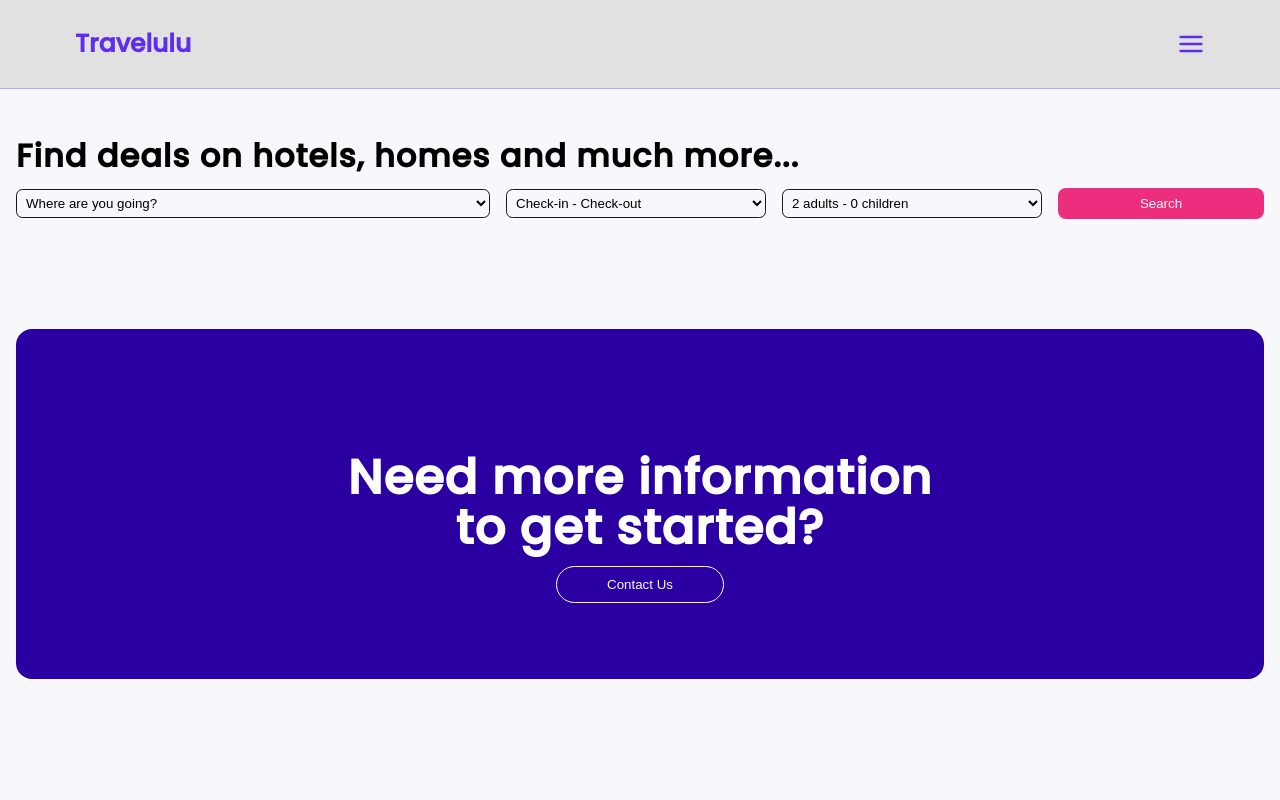
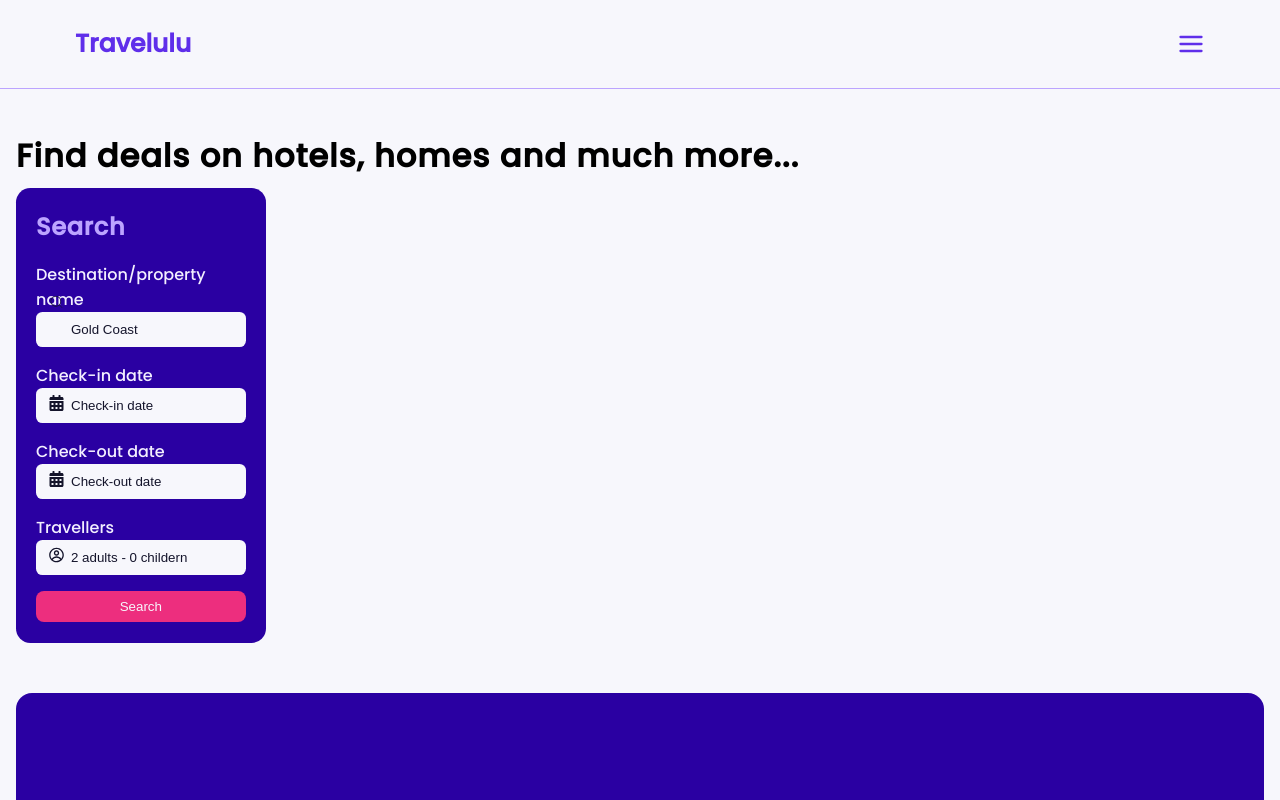
Before and after one commit to Asquare952/Travel-Planing, a React (Create React App) app: page /plans in a window 1280 px wide. Shown: the top 800 px of the page. Built offline with nearby package versions, Linux system fonts and the light colour scheme.

Commit message:
Added more features on subpage

```diff
--- a/src/Component/SearchDestination/SearchDestination.jsx
+++ b/src/Component/SearchDestination/SearchDestination.jsx
@@ -1,4 +1,7 @@
 import Styles from "./destination.module.css";
+import { CiSearch } from "react-icons/ci";
+import { FaCalendarAlt } from "react-icons/fa";
+import { CgProfile } from "react-icons/cg";
 const Deals = () => {
   return (
     <>
@@ -6,38 +9,43 @@ const Deals = () => {
         <div className={Styles.title}>
           <h4>Find deals on hotels, homes and much more...</h4>
         </div>
-
         <form className={Styles.destinationForm}>
-          <div>
-            <select id={Styles.destination}>
-              <option value="Where are you going?">Where are you going?</option>
-              <option value="">America</option>
-              <option value="">China</option>
-              <option value="">United Kindom</option>
-              <option value="">France</option>
-              <option value="">Saudi Arabia</option>
-              <option value="">Qatar</option>
-            </select>
+          <div className={Styles.formTitle}>
+            <h4>Search</h4>
           </div>
-          <div>
-            <select name="Check-in Check-out" id={Styles.check}>
-              <option value="Check-in - Check-out">Check-in - Check-out</option>
-              <option value=""></option>
-              <option value=""></option>
-              <option value=""></option>
-              <option value=""></option>
-            </select>
+          <div className={Styles.inputs}>
+            <label For="Destination/property name">
+              Destination/property name
+            </label>
+            <CiSearch className={Styles.icons} />
+            <input type="text" placeholder="Gold Coast" />
           </div>
-          <div>
-            <select name="0-Chidren 0-Adult" id={Styles.adult}>
-              <option value="2 adults - 0 children">
-                2 adults - 0 children
-              </option>
-              <option value=""></option>
-              <option value=""></option>
-              <option value=""></option>
-              <option value=""></option>
-            </select>
+          <div className={Styles.inputs}>
+            <label For="Check-in date">Check-in date</label>
+            <FaCalendarAlt className={Styles.icons} />
+            <input
+              name="Check-in Check-out"
+              id={Styles.check}
+              placeholder="Check-in date"
+            />
+          </div>
+          <div className={Styles.inputs}>
+            <label For="Check-out date">Check-out date</label>
+            <FaCalendarAlt className={Styles.icons} />
+            <input
+              name="Check-out date"
+              id={Styles.adult}
+              placeholder="Check-out date"
+            />
+          </div>
+          <div className={Styles.inputs}>
+            <label For="Travellers">Travellers</label>
+            <CgProfile className={Styles.icons} />
+            <input
+              name="0-Chidren 0-Adult"
+              id={Styles.adult}
+              placeholder="2 adults - 0 childern"
+            />
           </div>
           <button className={Styles.btnSearch}>Search</button>
         </form>
--- a/src/Component/SearchDestination/destination.module.css
+++ b/src/Component/SearchDestination/destination.module.css
@@ -2,7 +2,7 @@
   padding: 50px 0;
   min-height: 30vh;
   /* border-bottom: 1px solid #bca4ff; */
-  width: 100%;
+  /* width: 100%; */
 }
 .title h4 {
   padding-bottom: 15px;
@@ -18,20 +18,48 @@
 }
 .destinationForm {
   display: flex;
-  align-items: center;
+  flex-direction: column;
   gap: 1rem;
+  max-width: 369px;
+  width: 20%;
+  height: 455px;
+  background-color: #2a00a2;
+  padding: 20px;
+  border-radius: 0.9rem;
 }
-select {
-  /* width: 100%; */
-  padding: 5px;
+.formTitle h4 {
+  font-size: 24px;
+  font-style: normal;
+  font-weight: 600;
+  line-height: 38px; /* 158.333% */
+  letter-spacing: 0.75px;
+  color: #bca4ff;
+}
+.inputs{
+  position: relative;
+}
+.icons{
+  position: absolute;
+  top: 2rem;
+  left: .5rem;
+  width: 25px;
+  color: #14142B;
+}
+input {
+  width: 100%;
+  padding: 10px 5px;
   border-radius: 0.4rem;
   background-color: #f7f7fc;
-  border-color: #14142b;
+  border: none;
+}
+label {
+  color: #f3efff;
 }
 .btnSearch {
   width: 100%;
   border: none;
   padding: 8px;
+  margin-bottom: 10px;
   border-radius: 0.5rem;
   background-color: #ed2e7e;
   color: #f7f7fc;
@@ -41,30 +69,16 @@ select {
   background-color: #ae084d;
   color: #f7f7fc;
 }
-#destination {
-  width: 474px;
-}
-#check {
-  width: 260px;
-}
-#adult {
-  width: 260px;
-}
 ::placeholder {
-  padding-left: 5px;
-  color: #14142b;
+  padding-left: 30px;
+  color: #14142B;
 }
 @media (max-width: 500px) {
   .destinationForm {
     flex-direction: column;
   }
-  select {
-  width: 100%;
+
+  .btnSearch {
+    width: 100%;
+  }
 }
- #destination,#check, #adult {
-  width: 385px;
-}
-.btnSearch {
-  width: 100%;
-}
-}
--- a/src/Component/header/NavBar.module.css
+++ b/src/Component/header/NavBar.module.css
@@ -4,7 +4,7 @@ header {
   top: 0;
   display: flex;
   justify-content: space-between;
-  background-color: #e1e1e1;
+  background-color: #F7F7FC;
   border-bottom: 1px solid #bca4ff;
   padding: 25px 75px;
   align-items: center;
@@ -30,6 +30,9 @@ ul li {
   width: 100%;
   z-index: 1;
 }
+.servicesItems{
+  background-color: #7c56e4;
+}
 .navBarLinks li:not(:last-child) {
   margin-bottom: 45px;
 }
```
